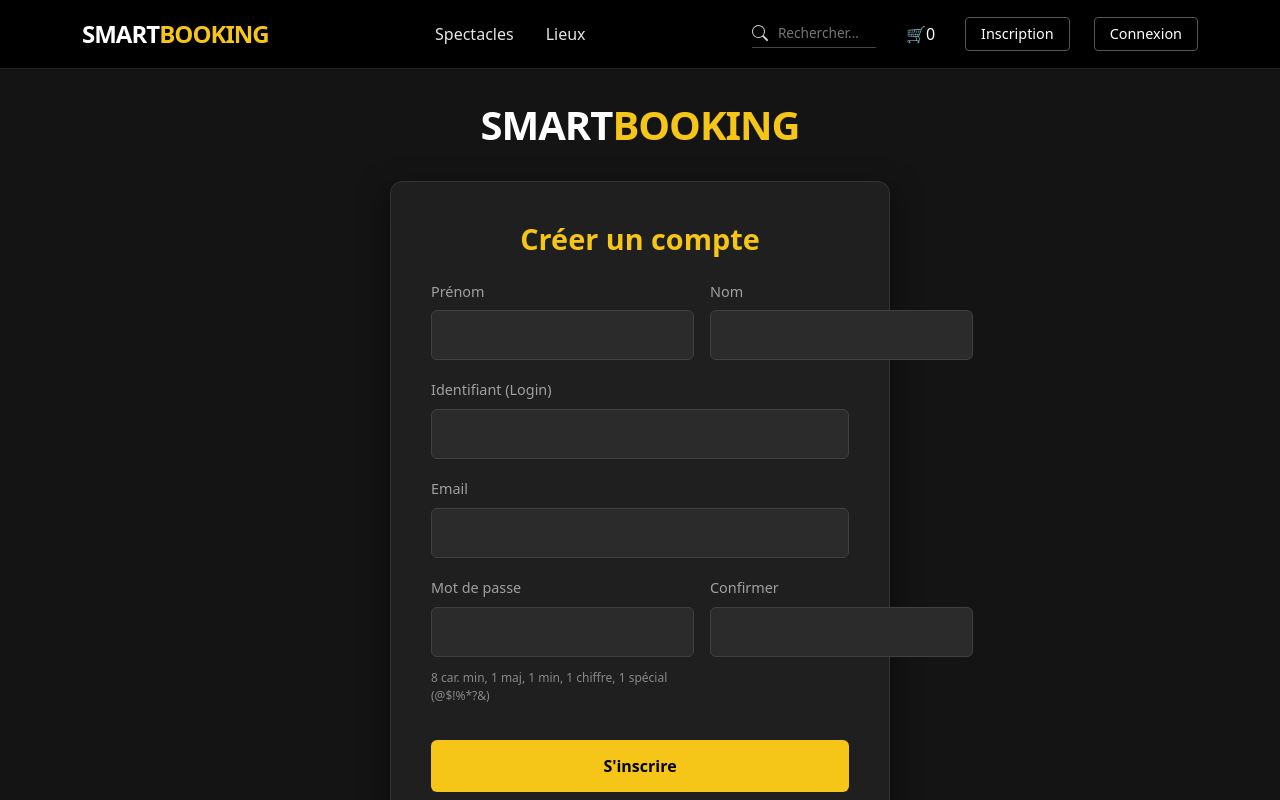
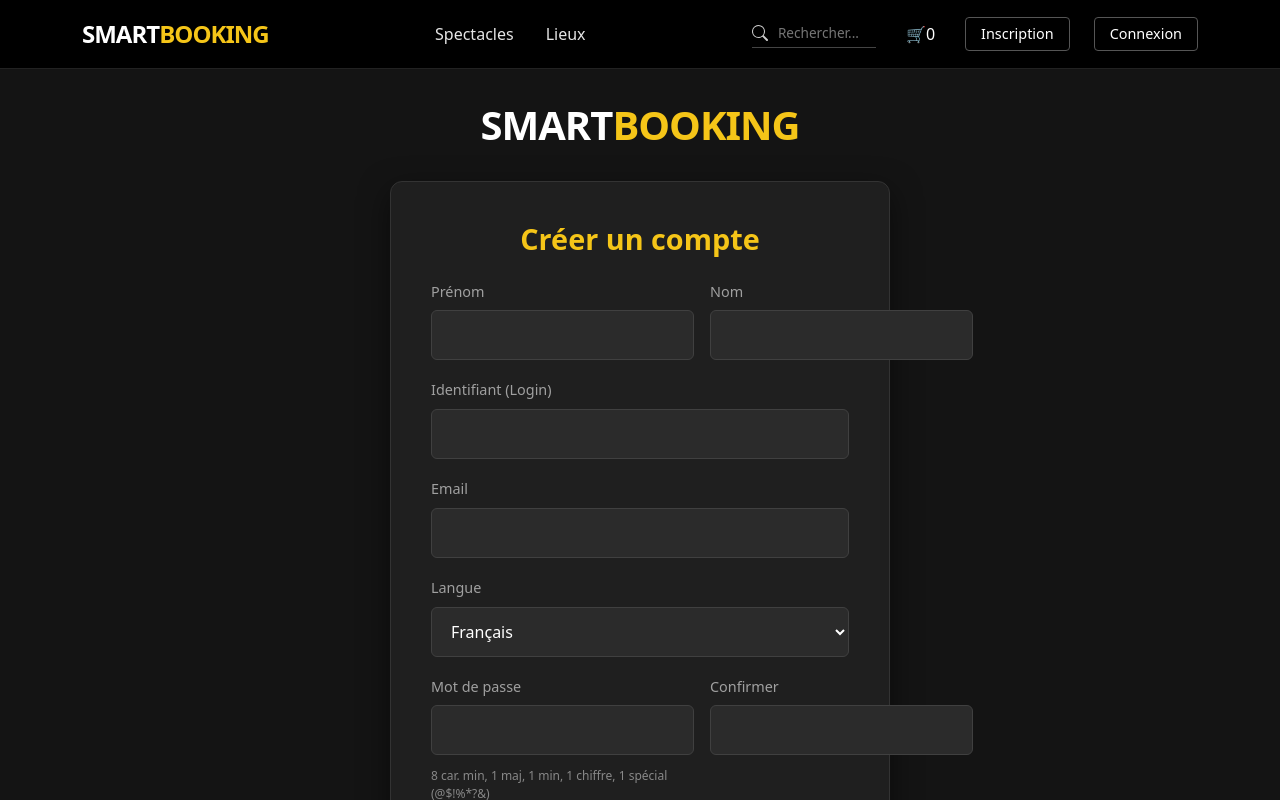
Before and after one commit to Losseni-dia/reservationsSpringBoot, a React (Vite) app in the folder frontend/: page /register in a window 1280 px wide. Built offline with nearby package versions, Linux system fonts and the light colour scheme; no server answers.

Commit message:
Rajout du choix de la langue dans inscription

```diff
--- a/frontend/src/pages/Register/RegisterPage.tsx
+++ b/frontend/src/pages/Register/RegisterPage.tsx
@@ -140,6 +140,20 @@ const RegisterPage: React.FC = () => {
             />
           </div>
 
+          <div className={styles.fieldGroup}>
+            <label className={styles.label}>Langue</label>
+            <select
+              name="langue"
+              value={formData.langue}
+              onChange={handleChange}
+              className={styles.input}
+            >
+              <option value="fr">Français</option>
+              <option value="en">English</option>
+              <option value="nl">Nederlands</option>
+            </select>
+          </div>
+
           <div className={styles.row}>
             <div className={styles.fieldGroup}>
               <label className={styles.label}>Mot de passe</label>
```
